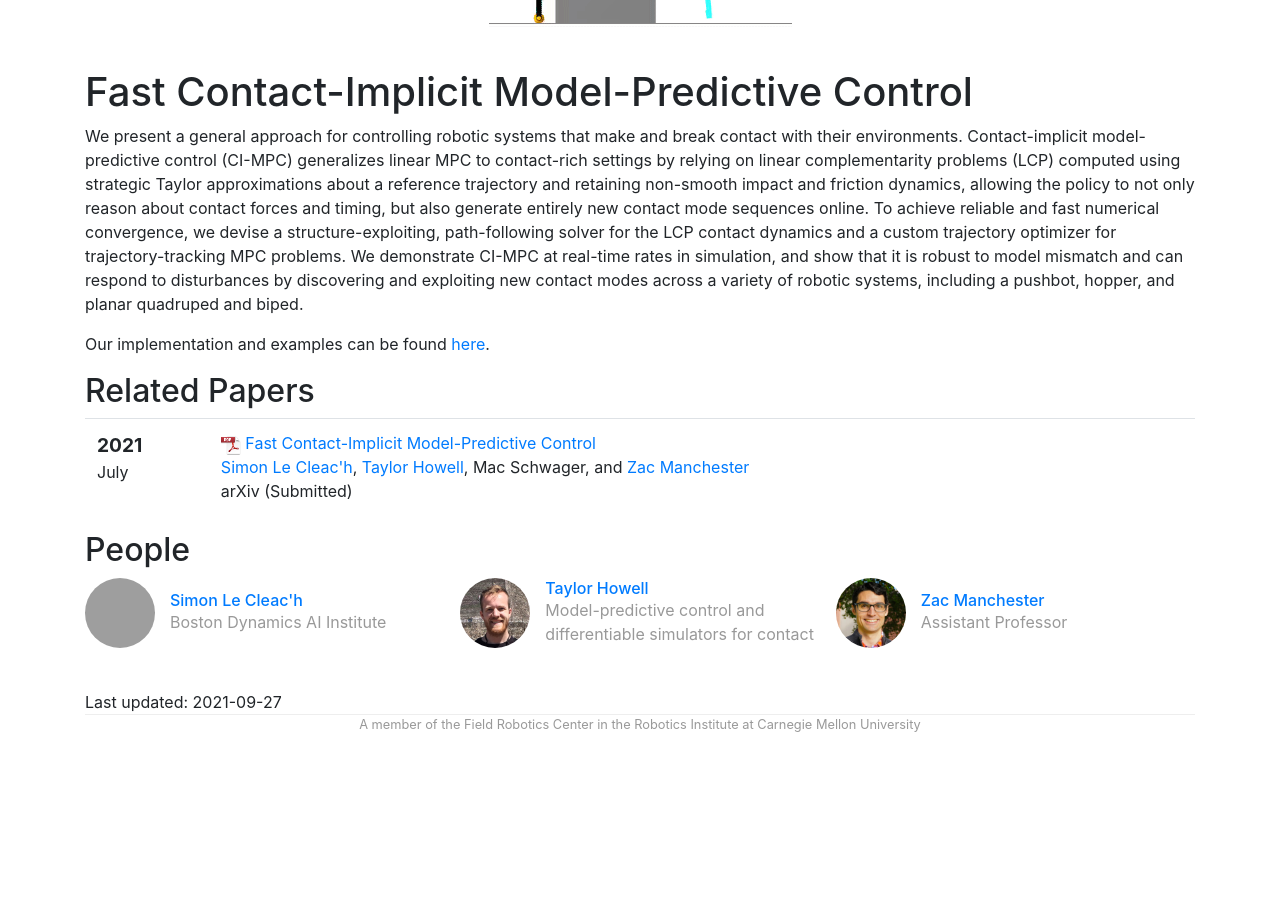
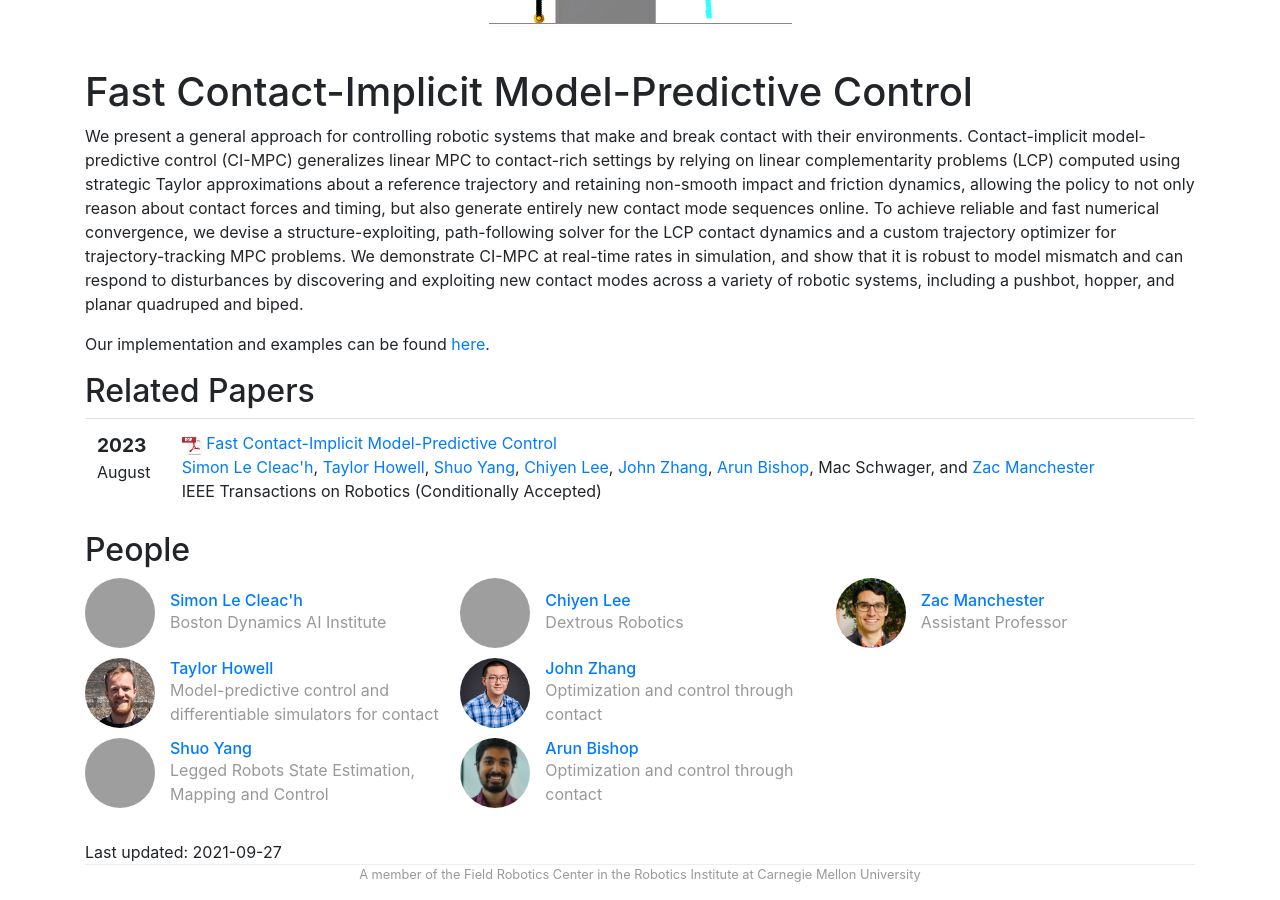
Before and after one commit to RoboticExplorationLab/roboticexplorationlab.github.io, a Jekyll site: the page built from _projects/ci_mpc.md, in a window 1280 px wide and 900 px high, scrolled down 659 px. Built offline with Jekyll 4.4.1, drawn with Linux system fonts in a browser that asks for light colours; before the commit the page ends 1409 px from its top, so only the background shows below that; grey boxes are pictures that could not be loaded.

Commit message:
add new version of cimpc

```diff
--- a/_data/pubs.yml
+++ b/_data/pubs.yml
@@ -1,3 +1,12 @@
+- title: "Fast Contact-Implicit Model-Predictive Control"
+  authors: [simon, taylor, shuo, chiyen, john, arun, Mac Schwager, zac]
+  date: 2023-08-23
+  pub-type: journal
+  publisher: IEEE Transactions on Robotics
+  pdf: contact_implicit_mpc_paper.pdf
+  projects: [ci_mpc]
+  status: Conditionally Accepted
+
 - title: "SLoMo: A General System for Legged Robot Motion Imitation from Casual Videos"
   authors: [john, shuo, Gengshan Yang, arun, swamig, Deva Ramanan, zac]
   date: 2024-05-15
@@ -153,15 +162,6 @@
   publisher: Robotics and Automation Letters
   pdf: optimization_dynamics.pdf
   projects: [optimization_dynamics]
-
-- title: "Fast Contact-Implicit Model-Predictive Control"
-  authors: [simon, taylor, Mac Schwager, zac]
-  date: 2021-07-09
-  pub-type: journal
-  publisher: arXiv
-  pdf: ci_mpc.pdf
-  projects: [ci_mpc]
-  status: Submitted
 
 - title: "Dynamic Biasing for Improved On-Orbit Total-Dose Lifetimes of Commercial Semiconductor Devices"
   authors: [max, Thomas Heuser, zac, Debbie Senesky]
--- a/_projects/ci_mpc.md
+++ b/_projects/ci_mpc.md
@@ -7,6 +7,10 @@ description: |
 people:
   - simon
   - taylor
+  - shuo
+  - chiyen
+  - john
+  - arun
   - zac
 
 layout: project
```
Also changed, not shown: 1 other file.
